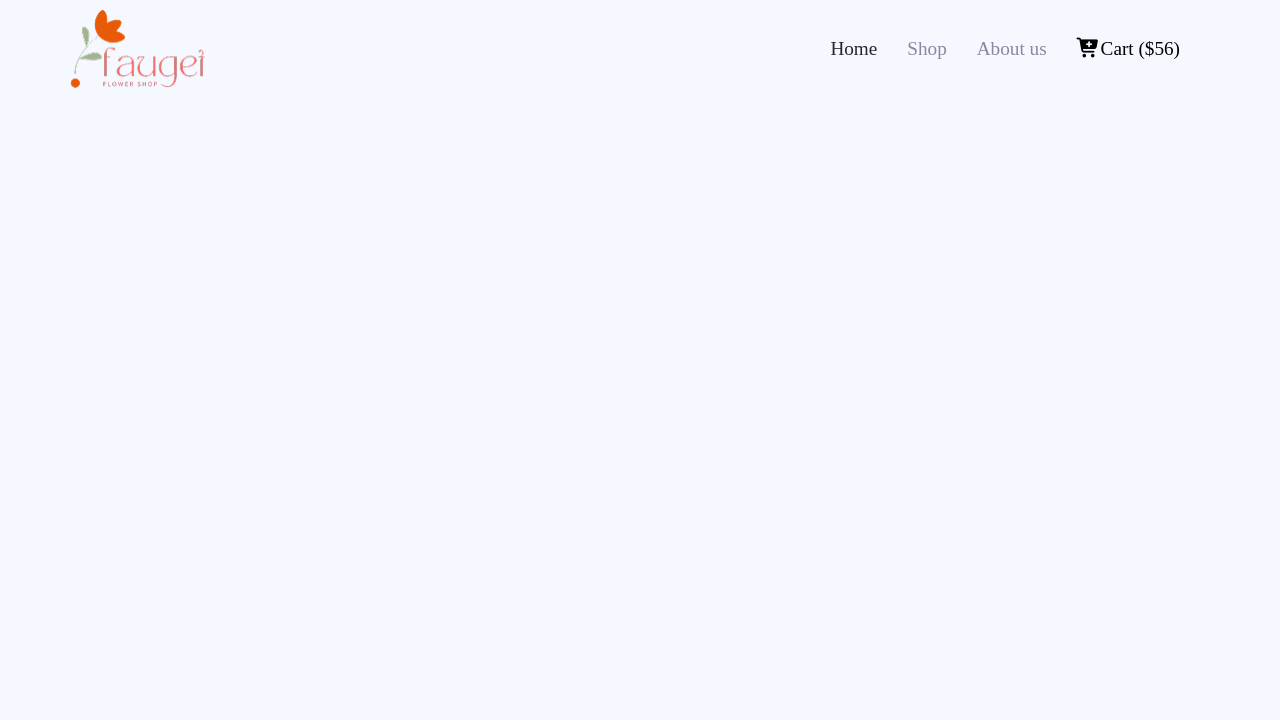
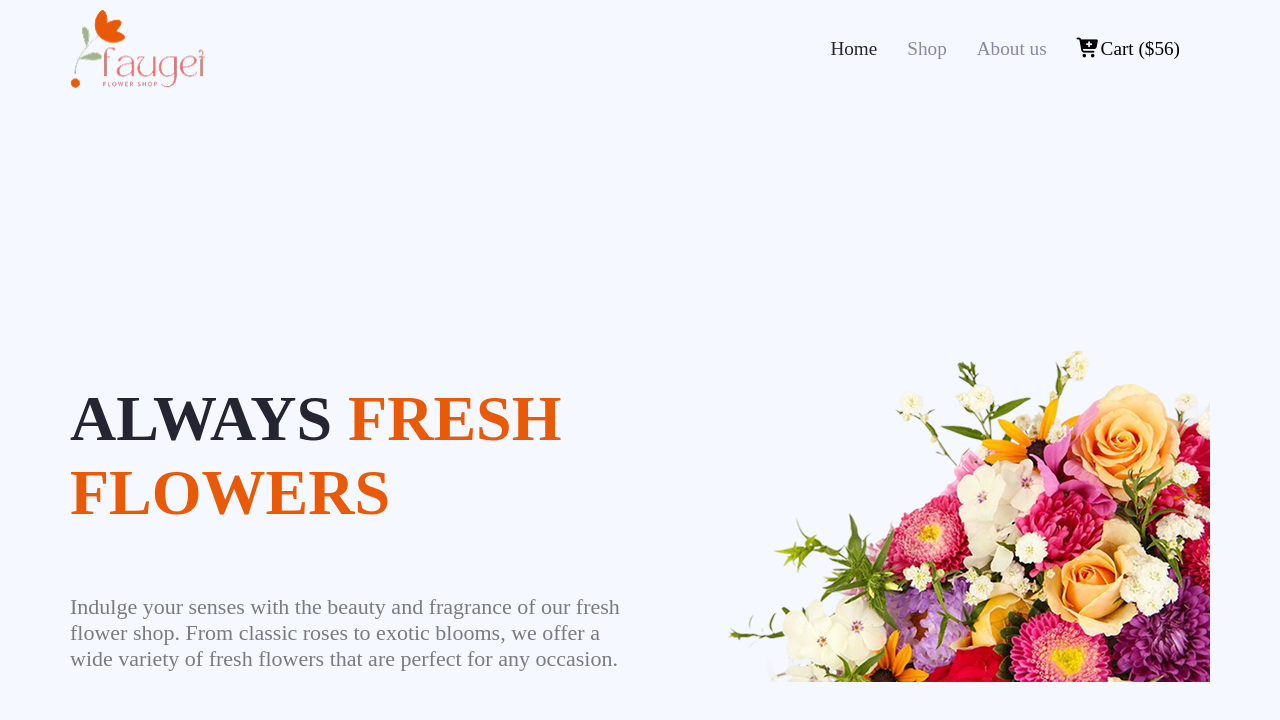
Before and after one commit to Devsohel4919/second-assignment-flowers, a plain HTML site: page index.html in a window 1280 px wide. Drawn offline with Linux system fonts and the light colour scheme.

Commit message:
banner section

```diff
--- a/index.html
+++ b/index.html
@@ -12,11 +12,27 @@
     <header class="main-header d-flex">
         <div class="logo-img"><img class="logo-img" src="./assets/logo.png" alt=""></div>
         <ul class="d-flex">
-            <li><a class="black-1" href="#">Home</a></li>
-            <li><a class="black-2" href="#">Shop</a></li>
-            <li><a class="black-2" href="#">About us</a></li>
+            <li><a class="black-1 hide" href="#">Home</a></li>
+            <li><a class="black-2 hide" href="#">Shop</a></li>
+            <li><a class="black-2 hide" href="#">About us</a></li>
             <li><a class="black" href="#"><i class="fa-solid fa-cart-plus"></i>Cart ($56)</a></li>
         </ul>
     </header>
+    <main>
+        <section class="banner-section d-flex">
+            <div class="banner-left">
+                <h3 class="banner-tittle">
+                   <span class="black-1">ALWAYS </span> FRESH FLOWERS
+                </h3>
+                <p class="banner-description">
+                    Indulge your senses with the beauty and fragrance of our fresh flower shop. From classic roses to exotic blooms, we offer a wide variety of fresh flowers that are perfect for any occasion.
+                </p>
+            </div>
+            <div class="banner-right">
+                <img src="./assets/hero-flower.png" alt="" class="banner-img">
+            </div>
+        </section>
+    </main>
+
 </body>
 </html>
--- a/styles/style.css
+++ b/styles/style.css
@@ -1,4 +1,13 @@
 /* share style */
+
+main{
+    width: 1140px;
+    margin: 0 auto;
+}
+:root{
+    --primary-color:#E95A08;
+    --secondary-colo:#252432;
+}
 .d-flex{
     display: flex;
 }
@@ -8,12 +17,10 @@
 .black-2{
     color: #8987A1;
 }
-black{
-    color: black;
-}
+
 
 img{
-    width: 100%%;
+    width: 100%;
 }
 .orange-font{
     color: #E95A08;
@@ -27,10 +34,11 @@ body{
 
 /* main header style */
 .main-header{
-    width: 1140px;
+    max-width: 1140px;
     margin: 0 auto;
     justify-content: space-between;
     align-items: center;
+    flex-direction: row;
 }
 ul{
     gap: 30px;
@@ -49,3 +57,34 @@ ul li a{
     width: 135px;
     height: 82px;
 }
+/* header mobile optimize */
+@media screen (max-width:576px;) {
+    .hide{
+        display: none;
+    }
+}
+
+/* banner section style */
+.banner-section{
+    margin-top: 120px;
+    margin-bottom: 120px;
+    padding-top: 108px;
+    justify-content: space-between;
+    align-items: center;
+}
+.banner-left{
+    width: 50%;
+}
+.banner-right{
+    width: 50%;
+}
+.banner-tittle{
+    font-size: 4rem;
+    font-weight: bold;
+    color: var(--primary-color);
+    display: block;
+}
+.banner-description{
+    font-size: 22px;
+    color: rgba(0, 0, 0, 0.507);
+}
```
